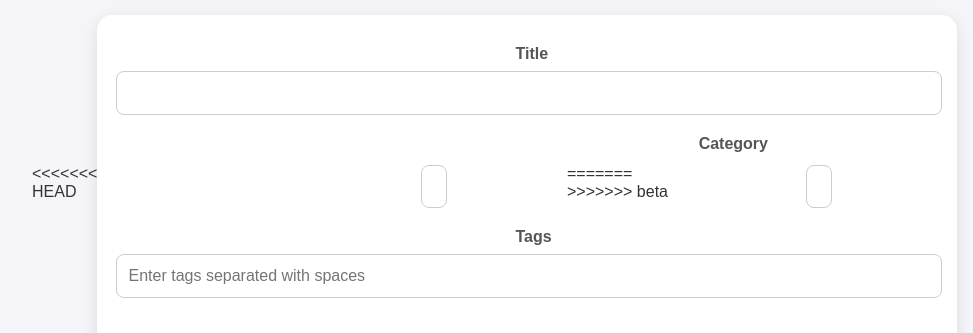
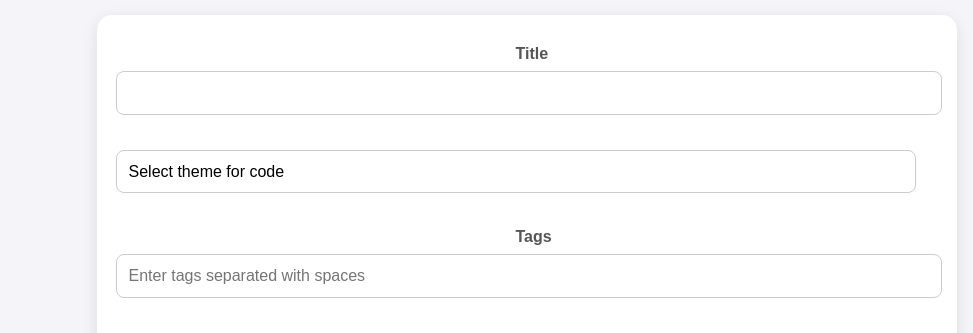
Before and after one commit to Valerii57586/website-from-talents, a Flask app: page /create_post in a window 1280 px wide; the page is wider, and only the part inside the window is pictured. Shown: the top 333 px of that part, without its empty margins (113-1086 px from the left). Run offline with Flask 3, Linux system fonts and the light colour scheme; a user stored in the database is signed in.

Commit message:
Bug fix and category deleted

```diff
--- a/static/create_poster.css
+++ b/static/create_poster.css
@@ -84,16 +84,6 @@ textarea {
 }
 
 /* Стили для выпадающих списков */
-.category {
-    display: flex;
-    gap: 120px;
-    position: relative; top:15px; right: 95px
-}
-
-.category select {
-    flex: 1;
-
-}
 
 option:hover {
     background-color: #8b0000; /* Темно-красный цвет */
--- a/templates/create_post.html
+++ b/templates/create_post.html
@@ -15,17 +15,6 @@
                 <input type="text" class="form-control" name="title" required>
             </div>
             <div class="category">
-<<<<<<< HEAD
-                <div class=category-label><label for="category-select">Category</label></div>
-                <select name="category" id="category-select">
-                    <option value="rest">Rest</option>
-                    <option value="science">Science</option>
-                    <option value="games">Games</option>
-                    <option value="trips">Trips</option>
-                    <option value="food">Food</option>
-                </select>
-=======
->>>>>>> beta
                 <select name="code-theme" id="code-theme-select">
                     <option value="">Select theme for code</option>
                     <option value="atom-one-dark">Atom One Dark</option>
--- a/templates/edit.html
+++ b/templates/edit.html
@@ -4,7 +4,7 @@
     <meta charset="UTF-8">
     <meta name="viewport" content="width=device-width, initial-scale=1.0">
     <title>Edit {{ post[1] }}</title>
-    <link rel="stylesheet" href="{{ url_for('static', filename='custom.css') }}">
+    <link rel="stylesheet" href="{{ url_for('static', filename='create_poster.css') }}">
 </head>
 <body>
     <form method="post">
```
Also changed, not shown: static/custom.css (+0 -7 lines), data.db.
